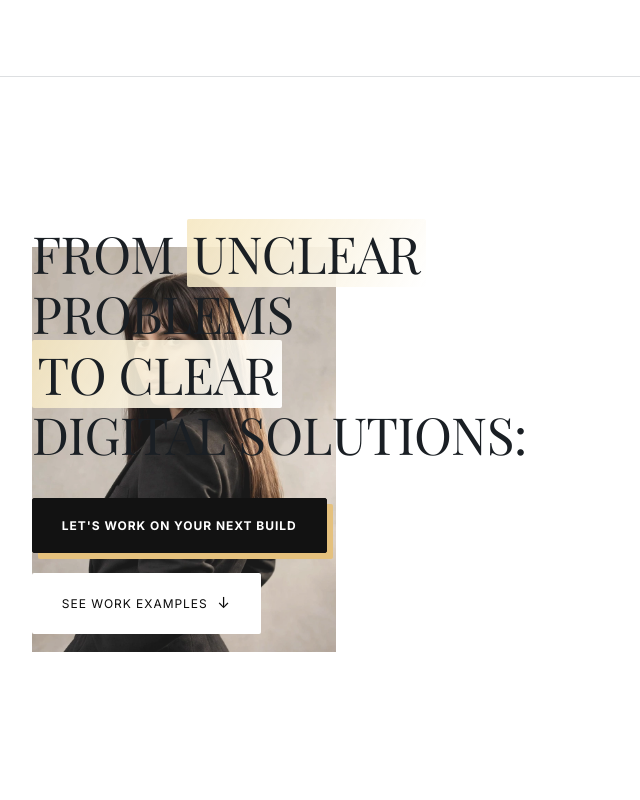
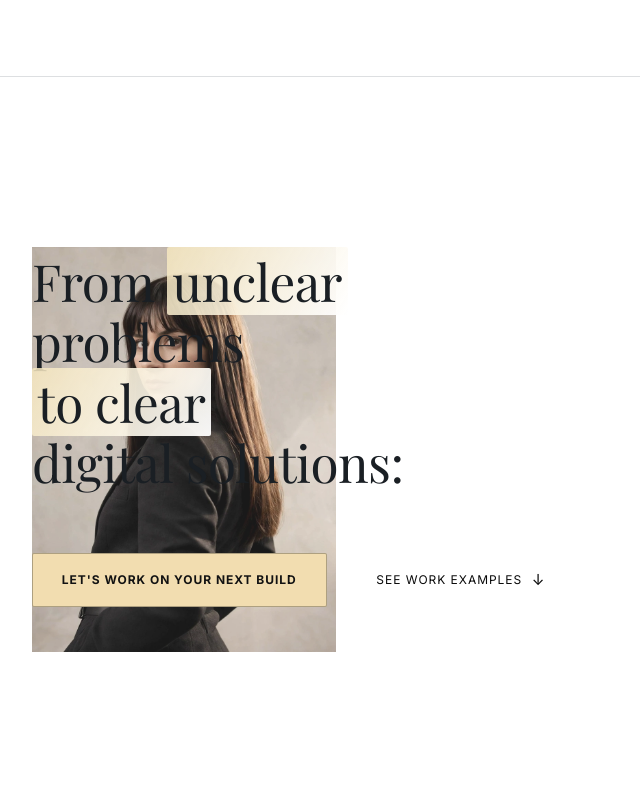
Before and after one commit to Irene2828/porfoliojuly, a Next.js app: page / in a window 1280 px wide. Shown: the top 800 px of the page, without its empty margins (0-640 px from the left). Built offline with nearby package versions, Linux system fonts and the light colour scheme; no server answers; the database is empty; a web font is replaced by a local one.

Commit message:
Move tagline from header to under hero image in stacked 2-line layout

```diff
--- a/src/app/components/Header.tsx
+++ b/src/app/components/Header.tsx
@@ -56,12 +56,6 @@ export default function Header() {
         <motion.a href="#expertise" variants={itemVariants} className="nav-link">Expertise</motion.a>
         <motion.a href="#contact" variants={itemVariants} className="nav-link">Contact</motion.a>
       </nav>
-      <motion.div
-        className="header-tagline-right"
-        variants={itemVariants}
-      >
-        <span className="tagline-name">Iryna Sheremeta</span> &mdash; <span className="tagline-title">Product builder / designer</span>
-      </motion.div>
     </motion.header>
   );
 }
--- a/src/app/components/Hero.css
+++ b/src/app/components/Hero.css
@@ -119,7 +119,7 @@
   display: flex;
   flex-direction: column;
   align-items: flex-start;
-  margin-top: -6.5rem;
+  margin-top: -6.24rem; /* moved 20% lower on desktop */
   margin-bottom: 2rem;
   max-width: 600px; /* Adjusted wider to match 10% container increase */
 }
@@ -144,7 +144,6 @@
   -webkit-background-clip: initial;
   -webkit-text-fill-color: #1a1f24; /* almost black */
   color: #1a1f24;
-  text-transform: uppercase; /* uppercase statement */
   letter-spacing: -0.01em;
   font-weight: 400;
   -webkit-font-smoothing: antialiased;
@@ -189,7 +188,7 @@
 .hero-bullets-right {
   position: absolute;
   top: 10%; /* align relative to image height */
-  left: calc(100% + 2.5rem); /* place 2.5rem to the right of the image */
+  right: calc(100% + 2.5rem); /* place to the left of the image */
   width: 180px;
   list-style: none;
   display: flex;
@@ -227,10 +226,10 @@
 
 .hero-ctas {
   display: flex;
-  flex-direction: column;
-  align-items: flex-start;
+  flex-direction: row; /* side by side */
+  align-items: center;
   gap: 1.25rem;
-  margin-top: 2.1rem; /* 40% larger space over CTAs on desktop */
+  margin-top: 3.53rem; /* 40% lower */
 }
 
 .hero-image-wrapper {
@@ -269,7 +268,7 @@
   }
 
   100% {
-    transform: translate(calc(var(--hero-image-swap-distance) * 0.75), -10%) scale(1);
+    transform: translate(calc(var(--hero-image-swap-distance) * 1.1), -10%) scale(1);
   }
 }
 
@@ -380,6 +379,9 @@
   }
 
   .hero-tagline-right {
+    display: none !important;
+  }
+  .hero-image-tagline-stacked {
     display: none !important;
   }
   .hero-section::after {
@@ -630,8 +632,8 @@
 
 @keyframes scannerIntroShow {
   0% { opacity: 0; }
-  10% { opacity: 1; }
-  90% { opacity: 1; }
+  5% { opacity: 1; }
+  85% { opacity: 1; }
   100% { opacity: 0; }
 }
 
@@ -741,15 +743,15 @@
 
 @keyframes captionIntroRight {
   0% { opacity: 0; transform: translateX(18px); }
-  10% { opacity: 1; transform: translateX(0); }
-  90% { opacity: 1; transform: translateX(0); }
+  5% { opacity: 1; transform: translateX(0); }
+  85% { opacity: 1; transform: translateX(0); }
   100% { opacity: 0; transform: translateX(18px); }
 }
 
 @keyframes captionIntroLeft {
   0% { opacity: 0; transform: translateX(-18px); }
-  10% { opacity: 1; transform: translateX(0); }
-  90% { opacity: 1; transform: translateX(0); }
+  5% { opacity: 1; transform: translateX(0); }
+  85% { opacity: 1; transform: translateX(0); }
   100% { opacity: 0; transform: translateX(-18px); }
 }
 
@@ -840,9 +842,38 @@
   color: #e5c17d; /* same gold as button shadow */
 }
 
+.hero-image-tagline-stacked {
+  position: absolute;
+  bottom: -4.8rem; /* positioned under the image wrapper */
+  left: 0; /* aligned to the left edge of the image wrapper */
+  text-align: left;
+  z-index: 8;
+  font-family: var(--font-sans);
+  font-size: clamp(0.62rem, 0.88vw, 0.74rem); /* 20% smaller text size */
+  text-transform: uppercase;
+  letter-spacing: 0.12em;
+  line-height: 1.5;
+  border: none;
+  pointer-events: none;
+  opacity: 0;
+  /* Shows exactly when scan ends: scan-delay + 2.38s scan duration */
+  animation: taglineIntro 1s ease calc(var(--hero-scan-delay) + 2.38s) forwards;
+  transition: opacity 0.25s ease, transform 0.25s ease;
+}
+
+.hero-image-tagline-stacked .tagline-name {
+  color: rgba(255, 255, 255, 0.9);
+  font-weight: 600;
+}
+
+.hero-image-tagline-stacked .tagline-title {
+  color: #e5c17d; /* match button shadow */
+  font-weight: 500;
+}
+
 @keyframes taglineIntro {
-  0% { opacity: 0; transform: translateX(-5%) translateY(8px); }
-  100% { opacity: 1; transform: translateX(-5%) translateY(0); }
+  0% { opacity: 0; transform: translateY(8px); }
+  100% { opacity: 1; transform: translateY(0); }
 }
 
 /* When wrapper is hovered, hide the tagline so scanner and annotations show */
@@ -850,6 +881,13 @@
 .hero-image-wrapper:focus-within .hero-image-tagline {
   opacity: 0 !important;
   transform: translateX(-5%) translateY(8px) !important;
+  transition: opacity 0.18s ease, transform 0.18s ease;
+}
+
+.hero-image-wrapper:hover .hero-image-tagline-stacked,
+.hero-image-wrapper:focus-within .hero-image-tagline-stacked {
+  opacity: 0 !important;
+  transform: translateY(8px) !important;
   transition: opacity 0.18s ease, transform 0.18s ease;
 }
 
--- a/src/app/components/Hero.tsx
+++ b/src/app/components/Hero.tsx
@@ -96,6 +96,11 @@ export default function Hero() {
             <li><span className="bullet-gold">&mdash;</span> Rapid prototyping and AI-assisted development</li>
             <li><span className="bullet-gold">&mdash;</span> End-to-end UX and product design</li>
           </ul>
+
+          <div className="hero-image-tagline-stacked">
+            <div className="tagline-name">Iryna Sheremeta</div>
+            <div className="tagline-title">Product builder / designer</div>
+          </div>
         </div>
       </div>
     </section>
--- a/src/app/index.css
+++ b/src/app/index.css
@@ -120,10 +120,10 @@ h1, h2, h3, h4, h5, h6 {
 }
 
 .btn-primary {
-  background: #121212; /* same off black matte */
-  color: #ffffff;
-  border: 1px solid #121212;
-  box-shadow: 6px 6px 0px #e5c17d; /* flat gold shadow, same offset style */
+  background: #f2ddb0; /* lighter gold */
+  color: #121212;
+  border: 1px solid rgba(18, 18, 18, 0.3); /* 70% lighter black stroke */
+  box-shadow: none;
   padding-top: calc(1.1rem - 1px);
   padding-bottom: calc(1.1rem - 1px);
   position: relative;
@@ -131,9 +131,9 @@ h1, h2, h3, h4, h5, h6 {
 }
 
 .btn-primary:hover {
-  background: #1a1a1a;
-  border-color: #1a1a1a;
-  box-shadow: 6px 6px 0px #c5a059; /* flat hover gold shadow */
+  background: #c5a059;
+  border-color: #c5a059;
+  box-shadow: none;
 }
 
 .btn-primary:active {
--- a/src/app/page.tsx
+++ b/src/app/page.tsx
@@ -4,7 +4,6 @@ import Projects from './components/Projects';
 import Services from './components/Services';
 import SectionDivider from './components/SectionDivider';
 import FaceDivider from './components/FaceDivider';
-import Footer from './components/Footer';
 import ClientWrapper from './components/ClientWrapper';
 
 import { db } from '@/db';
@@ -46,7 +45,6 @@ export default async function HomePage() {
         <SectionDivider label="Let's Connect" />
       </div>
       <FaceDivider />
-      <Footer />
     </ClientWrapper>
   );
 }
```
Also changed, not shown: 1 other file (tests, documents, lock files or other folders).
